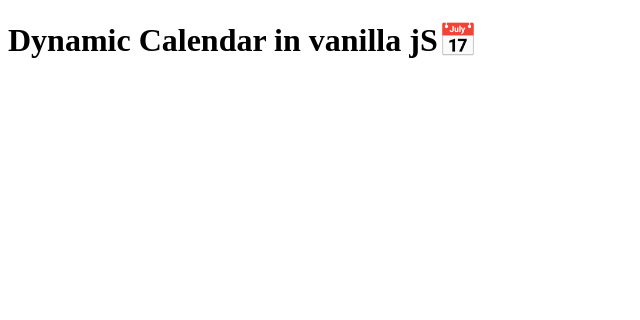
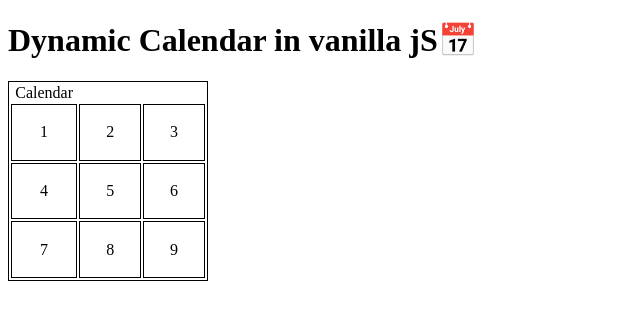
Before and after one commit to Sevasti-Asvesta/JS_Calendar, a plain HTML site: page index.html in a window 1280 px wide. Shown: the whole page, without its empty margins (0-640 px from the left). Drawn offline with Linux system fonts and the light colour scheme.

Commit message:
add rows&cols

```diff
--- a/index.html
+++ b/index.html
@@ -8,6 +8,7 @@
   </head>
   <body>
     <h1>Dynamic Calendar in vanilla jS📅</h1>
+    <div id="root"></div>
     <script src="script.js"></script>
   </body>
 </html>
--- a/script.js
+++ b/script.js
@@ -1 +1,33 @@
-let calendar = alert("Hello world! this is a Calendar");
+let calender = document.getElementById("root");
+
+let table = document.createElement("table");
+let tableHead = document.createElement("thead");
+tableHead.innerText = "Calendar";
+let tableBody = document.createElement("tbody");
+table.style.border = "1px solid";
+tableHead.style.textAlign = "center";
+table.style.width = "200px";
+table.style.height = "200px";
+
+for (let i = 0; i < 3; i++) {
+  let row = document.createElement("tr");
+  tableBody.append(row);
+  row.style.textAlign = "center";
+
+  for (let i = 0; i < 3; i++) {
+    let collumn = document.createElement("td");
+    row.append(collumn);
+    collumn.style.border = "1px solid";
+    collumn.style.width = "50px";
+  }
+}
+table.append(tableBody, tableHead);
+calender.append(table);
+
+let td = document.querySelectorAll("td");
+let counter = 0;
+
+for (let i = 0; i < td.length; i++) {
+  counter++;
+  td[i].innerHTML = counter;
+}
```
